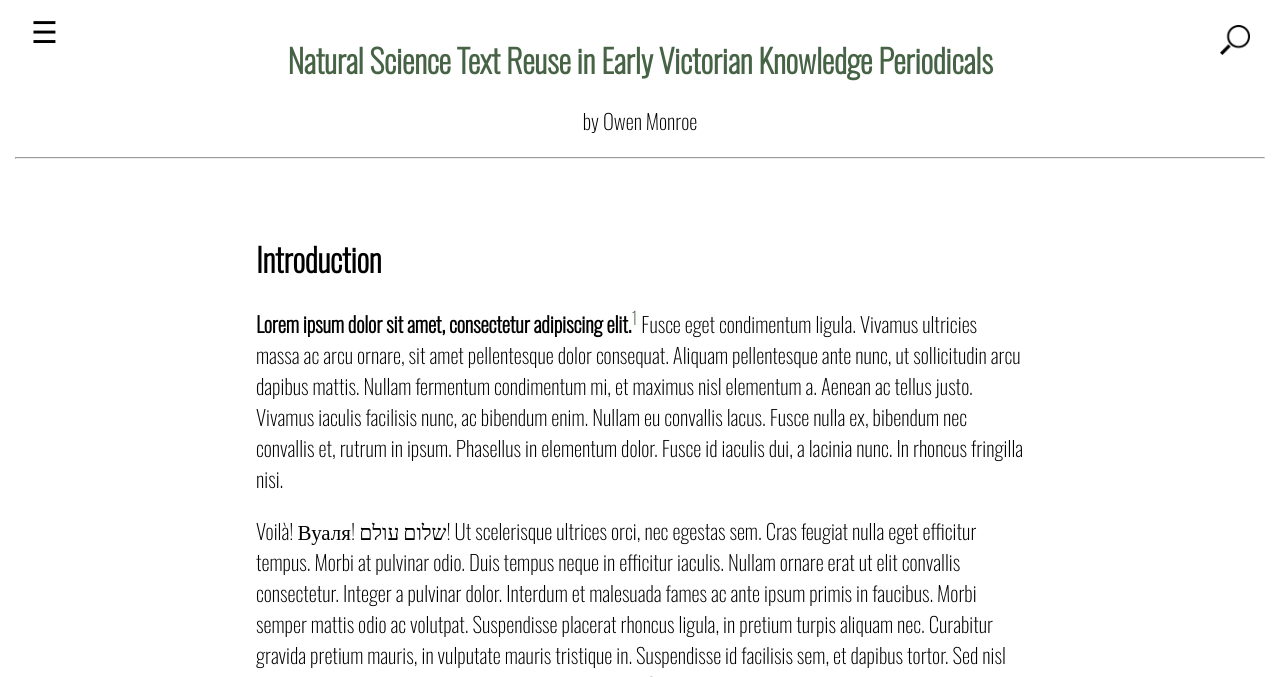
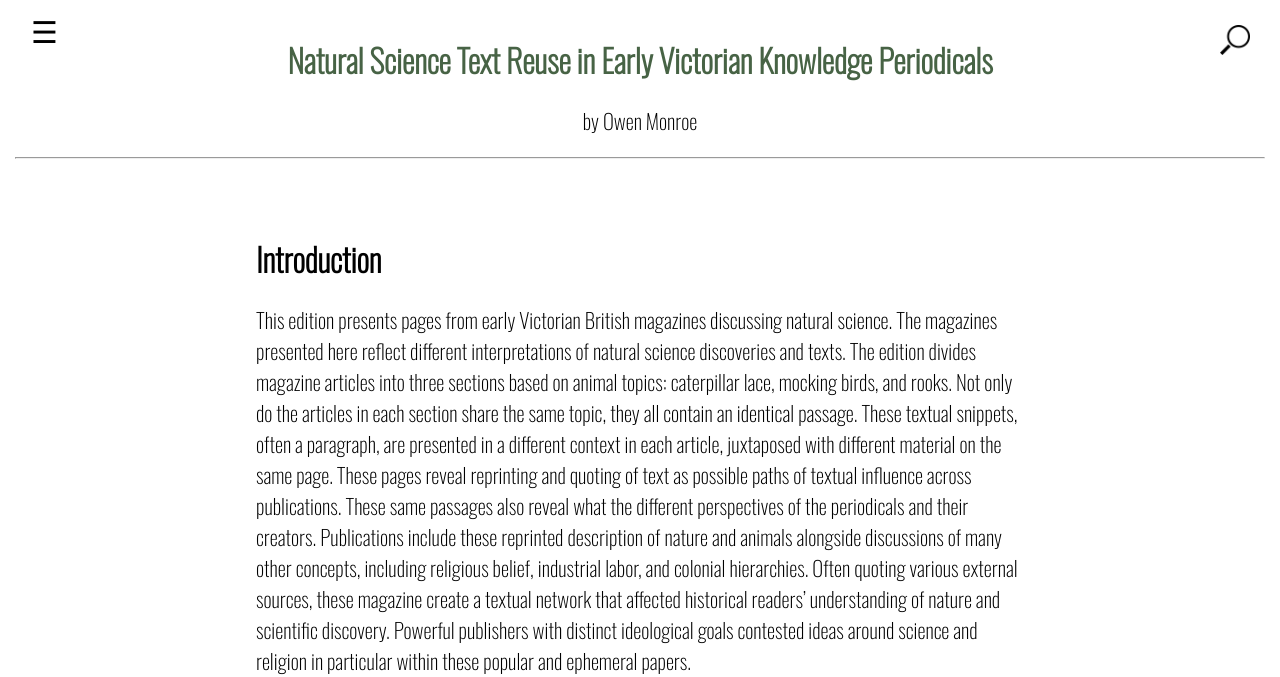
Before and after one commit to owenmonroe/knowledge_periodicals_text_reuse, a Jekyll site: the page built from 001_introduction.md, in a window 1280 px wide and 1400 px high. Shown: the top 677 px of the window. Built offline with Jekyll 4.4.1, drawn with Linux system fonts in a browser that asks for light colours; some of the changed text lies outside the part shown; grey boxes are pictures that could not be loaded.

Commit message:
Update 001_introduction.md

```diff
--- a/001_introduction.md
+++ b/001_introduction.md
@@ -5,16 +5,11 @@ number: 001
 ---
 # Introduction
 
-**Lorem ipsum dolor sit amet, consectetur adipiscing elit.**[^1] Fusce eget condimentum ligula. Vivamus ultricies massa ac arcu ornare, sit amet pellentesque dolor consequat. Aliquam pellentesque ante nunc, ut sollicitudin arcu dapibus mattis. Nullam fermentum condimentum mi, et maximus nisl elementum a. Aenean ac tellus justo. Vivamus iaculis facilisis nunc, ac bibendum enim. Nullam eu convallis lacus. Fusce nulla ex, bibendum nec convallis et, rutrum in ipsum. Phasellus in elementum dolor. Fusce id iaculis dui, a lacinia nunc. In rhoncus fringilla nisi.
+  This edition presents pages from early Victorian British magazines discussing natural science. The magazines presented here reflect different interpretations of natural science discoveries and texts. The edition divides magazine articles into three sections based on animal topics: caterpillar lace, mocking birds, and rooks. Not only do the articles in each section share the same topic, they all contain an identical passage. These textual snippets, often a paragraph, are presented in a different context in each article, juxtaposed with different material on the same page. These pages reveal reprinting and quoting of text as possible paths of textual influence across publications. These same passages also reveal what the different perspectives of the periodicals and their creators. Publications include these reprinted description of nature and animals alongside discussions of many other concepts, including religious belief, industrial labor, and colonial hierarchies. Often quoting various external sources, these magazine create a textual network that affected historical readers’ understanding of nature and scientific discovery. Powerful publishers with distinct ideological goals contested ideas around science and religion in particular within these popular and ephemeral papers.
 
-Voilà! Вуаля! שלום עולם!
-Ut scelerisque ultrices orci, nec egestas sem. Cras feugiat nulla eget efficitur tempus. Morbi at pulvinar odio. Duis tempus neque in efficitur iaculis. Nullam ornare erat ut elit convallis consectetur. Integer a pulvinar dolor. Interdum et malesuada fames ac ante ipsum primis in faucibus. Morbi semper mattis odio ac volutpat. Suspendisse placerat rhoncus ligula, in pretium turpis aliquam nec. Curabitur gravida pretium mauris, in vulputate mauris tristique in. Suspendisse id facilisis sem, et dapibus tortor. Sed nisl metus, commodo ornare tortor non, aliquam suscipit arcu.[^2]
+  The pages in this edition are drawn from the periodicals _Penny Magazine_ published by the Society for the Diffusion of Useful Knowledge (SDUK), _Saturday Magazine_ of the Society for Promoting Christian Knowledge (SPCK), and _Chambers’s Edinburgh Journal_ published by William and Robert Chambers. This edition includes text from these magazines in issues between 1832 and 1839. These three publishers made weekly general-interest non-fiction papers that were encyclopedic and factual, avoiding current event news and political opinion. They discussed a wide variety of topics, including natural science, industry and technology, history, arts, and foreign nations and customs. These publishers used new mechanized steam press and stereotype plate technologies to print and distribute many issues at low costs. Innovation in printing coincided with progressing knowledge in the sciences in the decades leading to the work of Charles Darwin. Additionally, publishers like the SDUK and SPCK were managed by prominent figures in the British government and clergy who sought to use print to edify readers according to their own belief systems. While many contemporaries published for small interest groups and political partisans, these publishers reached and created a wide audience. Read across social classes in industrial cities, these magazines participated in a revolution of communication in the early Nineteenth Century, bringing ideas and knowledge to a burgeoning mass market.
+![image](https://github.com/owenmonroe/knowledge_periodicals_text_reuse/assets/115114362/2a6cc4e2-27cf-46e2-8b72-28adb427cd22)
 
-Curabitur sed feugiat elit. Donec feugiat nisi volutpat magna venenatis volutpat. Fusce efficitur sapien dignissim, pretium dolor sit amet, placerat lectus. Quisque enim est, viverra ut sem id, eleifend imperdiet ipsum. Pellentesque imperdiet pretium dui, eu sodales quam iaculis id. Fusce tristique convallis hendrerit. Suspendisse id mauris est. Etiam accumsan nisl vel neque porttitor, nec finibus est vehicula. [^bignote] Aliquam quam sem, rutrum elementum tincidunt non, ultricies a urna. Sed commodo, magna sed dictum malesuada, nulla ligula efficitur nisl, sed condimentum mauris nisl non purus. Sed pulvinar maximus fringilla. Sed scelerisque imperdiet volutpat. Praesent ligula nisl, venenatis finibus pharetra at, luctus id neque. Proin a efficitur ex. Donec vitae enim quis arcu ullamcorper molestie.
-
-[^1]: first footnote
-[^2]: I copied this text from this [website](https://www.lipsum.com/feed/html)
-[^bignote]: BIG ONE
 
 
 
```
